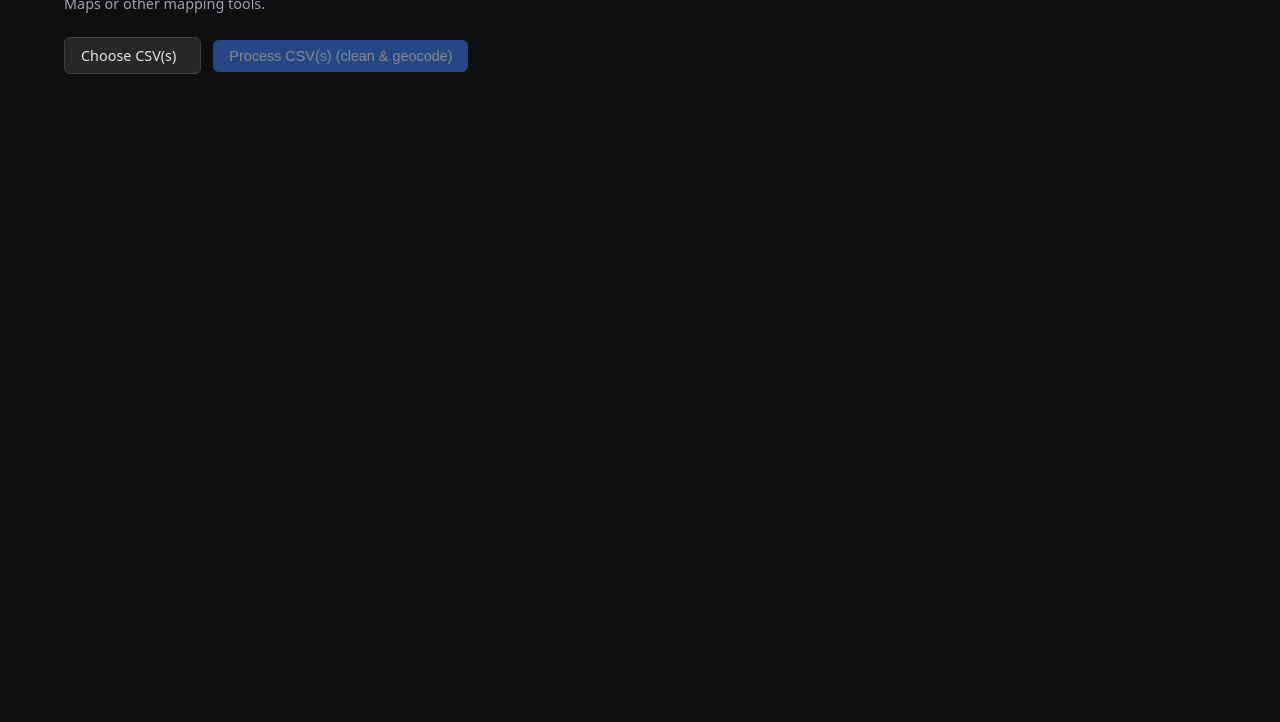
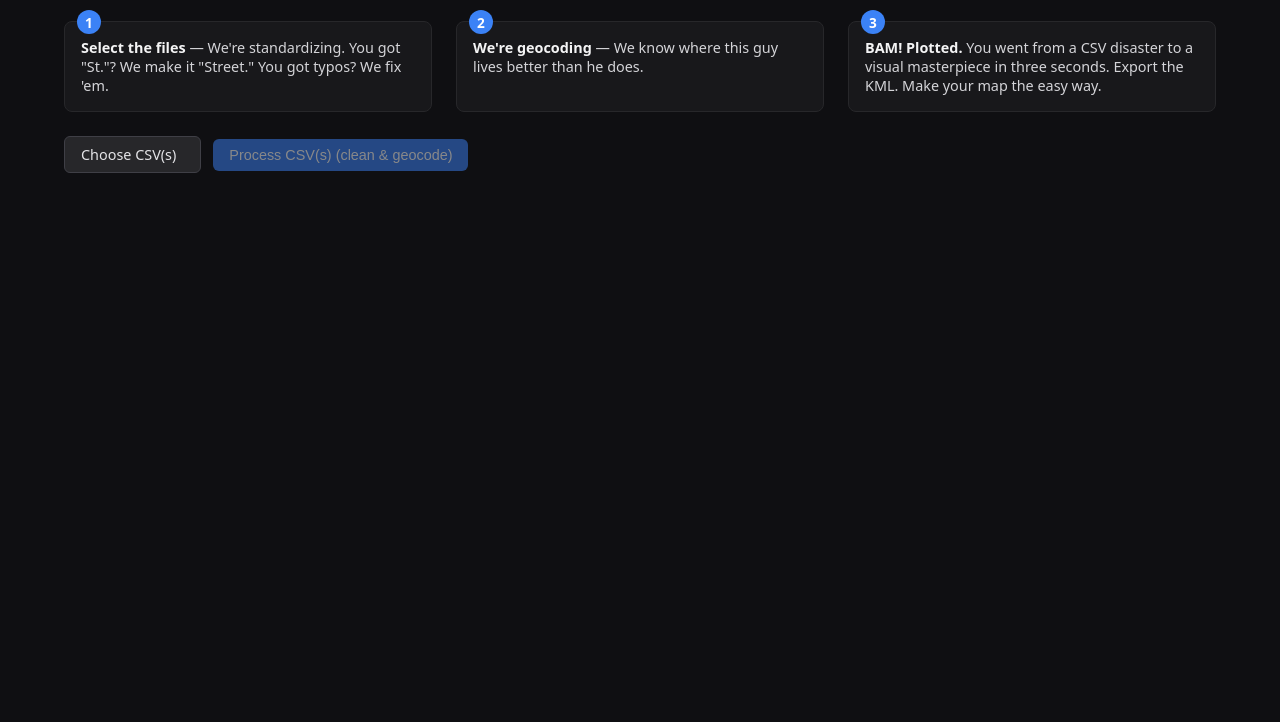
Before and after one commit to Crunklin/sales-i-address-plotter, a website: page public/index.html in a window 1280 px wide. Shown: the part 78-800 px from the top of the page. Drawn offline with nearby package versions, Linux system fonts and the light colour scheme.

Commit message:
Add punchy marketing copy to landing page

```diff
--- a/public/index.html
+++ b/public/index.html
@@ -10,8 +10,23 @@
 <body>
   <header>
     <h1>Sales-i Address Plotter</h1>
-    <p>Stop wasting time cleaning up Sales-i exports by hand. Drop your CSV here, and we'll scrub the addresses, find the coordinates, and export to KML for use in Google My Maps or other mapping tools.</p>
+    <p class="tagline">Look at this Sales-i file. It's garbage. You can't use this. You wanna put this on a map? Good luck. You'll be typing coordinates until your fingers fall off.</p>
   </header>
+
+  <section class="pitch">
+    <div class="pitch-step">
+      <span class="pitch-number">1</span>
+      <p><strong>Select the files</strong> — We're standardizing. You got "St."? We make it "Street." You got typos? We fix 'em.</p>
+    </div>
+    <div class="pitch-step">
+      <span class="pitch-number">2</span>
+      <p><strong>We're geocoding</strong> — We know where this guy lives better than he does.</p>
+    </div>
+    <div class="pitch-step">
+      <span class="pitch-number">3</span>
+      <p><strong>BAM! Plotted.</strong> You went from a CSV disaster to a visual masterpiece in three seconds. Export the KML. Make your map the easy way.</p>
+    </div>
+  </section>
 
   <main>
     <section class="upload">
--- a/public/style.css
+++ b/public/style.css
@@ -25,6 +25,55 @@ header p {
   margin: 0;
   color: #a1a1aa;
   font-size: 0.9rem;
+}
+
+header .tagline {
+  font-size: 1rem;
+  color: #e4e4e7;
+  font-style: italic;
+}
+
+.pitch {
+  display: flex;
+  gap: 1.5rem;
+  margin-bottom: 1.5rem;
+  flex-wrap: wrap;
+}
+
+.pitch-step {
+  flex: 1;
+  min-width: 200px;
+  background: #18181b;
+  border: 1px solid #27272a;
+  border-radius: 8px;
+  padding: 1rem;
+  position: relative;
+}
+
+.pitch-number {
+  position: absolute;
+  top: -12px;
+  left: 12px;
+  background: #3b82f6;
+  color: #fff;
+  font-weight: 700;
+  font-size: 0.85rem;
+  width: 24px;
+  height: 24px;
+  border-radius: 50%;
+  display: flex;
+  align-items: center;
+  justify-content: center;
+}
+
+.pitch-step p {
+  margin: 0;
+  font-size: 0.9rem;
+  color: #d4d4d8;
+}
+
+.pitch-step strong {
+  color: #f4f4f5;
 }
 
 .upload {
```
